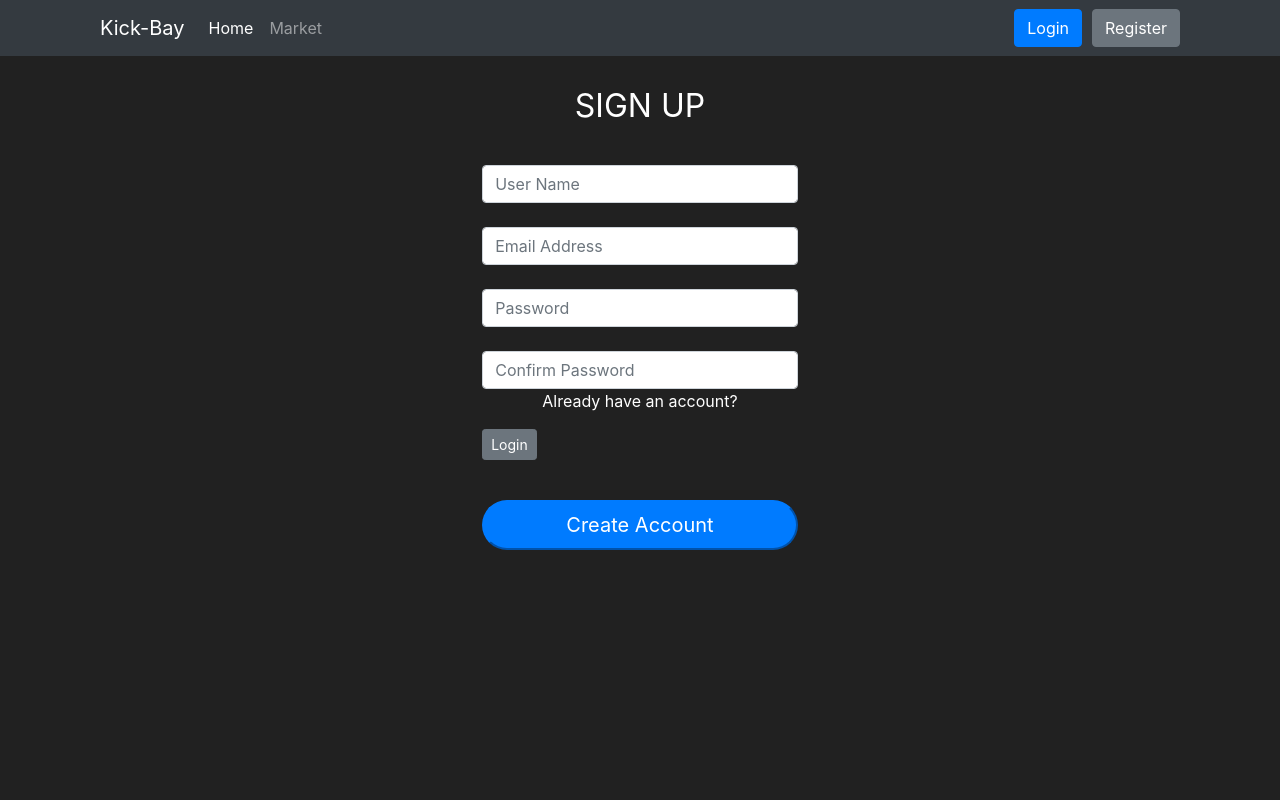
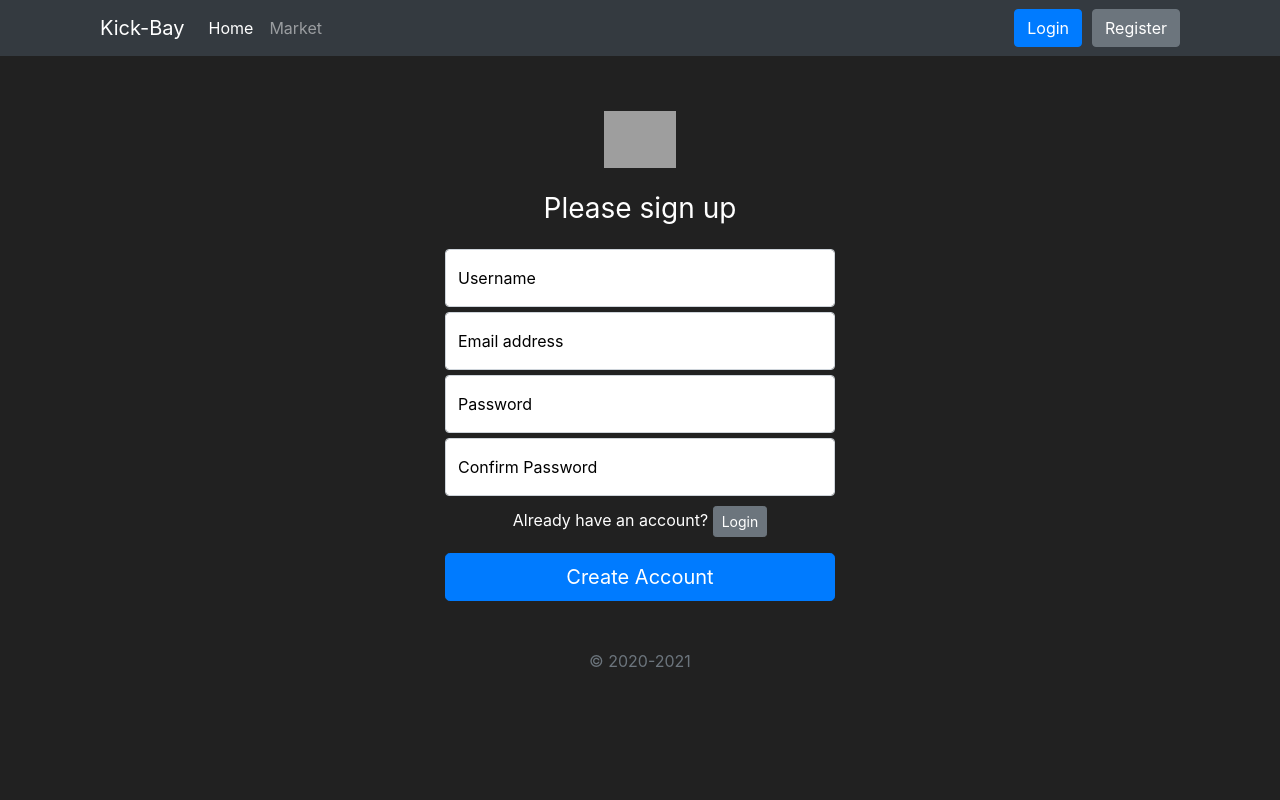
Before and after one commit to mosesjohn6969/FlaskMarket, a Flask app: page /register in a window 1280 px wide. Run offline with Flask 2, Linux system fonts and the light colour scheme; some libraries are stand-ins or nearby versions; grey boxes are pictures that could not be loaded.

Commit message:
Last Changes for Login

```diff
--- /dev/null
+++ b/market/static/styles/register.css
@@ -0,0 +1,87 @@
+:root {
+  --input-padding-x: .75rem;
+  --input-padding-y: .75rem;
+}
+
+html,
+body {
+  height: 100%;
+}
+
+body {
+  display: -ms-flexbox;
+  display: -webkit-box;
+  display: flex;
+  -ms-flex-align: center;
+  -ms-flex-pack: center;
+  -webkit-box-align: center;
+  align-items: center;
+  -webkit-box-pack: center;
+  justify-content: center;
+  padding-top: 40px;
+  padding-bottom: 40px;
+  background-color: #f5f5f5;
+}
+
+.form-signin {
+  width: 100%;
+  max-width: 420px;
+  padding: 15px;
+  margin: 0 auto;
+}
+
+.form-label-group {
+  position: relative;
+  margin-bottom: 1rem;
+}
+
+.form-label-group > input,
+.form-label-group > label {
+  padding: var(--input-padding-y) var(--input-padding-x);
+}
+
+.form-label-group > label {
+  position: absolute;
+  top: 0;
+  left: 0;
+  display: block;
+  width: 100%;
+  margin-bottom: 0; /* Override default `<label>` margin */
+  line-height: 1.5;
+  color: #495057;
+  border: 1px solid transparent;
+  border-radius: .25rem;
+  transition: all .1s ease-in-out;
+}
+
+.form-label-group input::-webkit-input-placeholder {
+  color: transparent;
+}
+
+.form-label-group input:-ms-input-placeholder {
+  color: transparent;
+}
+
+.form-label-group input::-ms-input-placeholder {
+  color: transparent;
+}
+
+.form-label-group input::-moz-placeholder {
+  color: transparent;
+}
+
+.form-label-group input::placeholder {
+  color: transparent;
+}
+
+.form-label-group input:not(:placeholder-shown) {
+  padding-top: calc(var(--input-padding-y) + var(--input-padding-y) * (2 / 3));
+  padding-bottom: calc(var(--input-padding-y) / 3);
+}
+
+.form-label-group input:not(:placeholder-shown) ~ label {
+  padding-top: calc(var(--input-padding-y) / 3);
+  padding-bottom: calc(var(--input-padding-y) / 3);
+  font-size: 12px;
+  color: #777;
+}
--- a/market/templates/register.html
+++ b/market/templates/register.html
@@ -1,36 +1,45 @@
 {% extends 'base.html' %}
 
-{% block title %}
-Register Page
-{% endblock %}
+{% block title %}Register Page{% endblock %}
+
+{% block link %}<link rel= "stylesheet" type= "text/css" href= "{{ url_for('static',filename='styles/register.css') }}">{% endblock %}
+{% block content %}
+<body>
+    <form class="form-signin">
+      <div class="text-center mb-4">
+          <img class="mb-4" src="../assets/brand/bootstrap-logo.svg" alt="" width="72" height="57">
+            <h1 class="h3 mb-3 fw-normal">Please sign up</h1>
+      </div>
 
 
-{% block content %}
-<body>
-    <div class="container" style="width:27%" >
-        <form method="POST" class="form-register" style="color:white">
-            {{ form.hidden_tag() }}
-
-            <h1 class="h2 mb-3 font-weight-normal text-center" style="padding-top:25%">
-                SIGN UP
-            </h1>
-            <br>
-            {{ form.username(class="form-control", placeholder="User Name") }}
-            <br>
-            {{ form.email_address(class="form-control", placeholder="Email Address") }}
-            <br>
-            {{ form.password1(class="form-control", placeholder="Password") }}
-            <br>
-            {{ form.password2(class="form-control", placeholder="Confirm Password") }}
 
 
-            <div class="checkbox mb-3">
-               <p class="text-center">Already have an account?</p>
-               <a class="btn btn-sm btn-secondary" href="{{ url_for('login_page') }}">Login</a>
-            </div>
-            <br>
-            {{ form.submit(class="btn-lg btn-block btn-primary rounded-pill") }}
-        </form>
-    </div>
-</body>
+      <div class="form-floating" style="color:black; margin-bottom:5px">
+          {{ form.username(class="form-control", placeholder="User Name", id="floatingInput", type="label") }}
+        <label for="floatingInput">Username</label>
+      </div>
+
+        <div class="form-floating" style="color:black; margin-bottom:5px">
+          {{ form.email_address(class="form-control", placeholder="Email Address", id="floatingEmail", type="label") }}
+        <label for="floatingEmail">Email address</label>
+      </div>
+
+        <div class="form-floating" style="color:black; margin-bottom:5px">
+          {{ form.password1(class="form-control", placeholder="Password", id="floatingPassword1", type="label") }}
+        <label for="floatingPassword1">Password</label>
+      </div>
+
+        <div class="form-floating" style="color:black; margin-bottom:10px">
+          {{ form.password2(class="form-control", placeholder="Confirm Password", id="floatingPassword2", type="label") }}
+        <label for="floatingPassword2">Confirm Password</label>
+      </div>
+
+        <div class="checkbox mb-3" style="margin-bottom:10px">
+               <p class="text-center">Already have an account? <a class="btn btn-sm btn-secondary" href="{{ url_for('login_page') }}">Login</a></p>
+
+        </div>
+        {{ form.submit(class="btn btn-lg btn-primary btn-block") }}
+      <p class="mt-5 mb-3 text-muted text-center">&copy; 2020-2021</p>
+    </form>
+  </body>
 {% endblock %}
--- a/market/templates/signIn.html
+++ b/market/templates/signIn.html
@@ -27,8 +27,7 @@
 <body class="text-center">
 
 <main class="form-signin">
-  <form>
-
+  <form method="POST" class="form-signin" style="color:white">
       {{ form.hidden_tag() }}
             <img class="mb-4" src="../assets/brand/bootstrap-logo.svg" alt="" width="72" height="57">
             <h1 class="h3 mb-3 fw-normal">Please sign in</h1>
```
Also changed, not shown: market/static/styles/register.html (added, +46 -0 lines), market/templates/login.html (+6 -13 lines).
